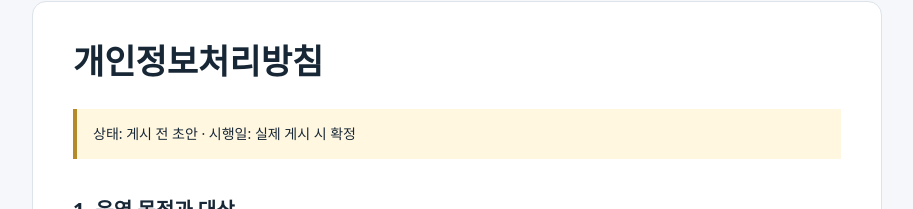
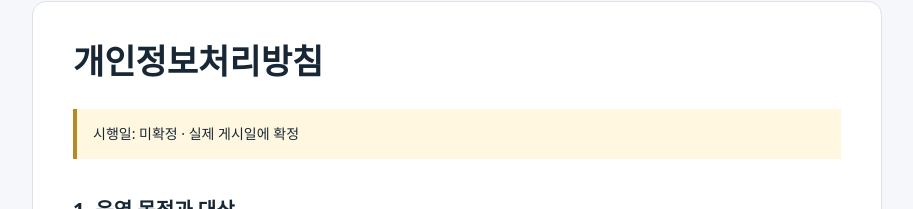
Before and after one commit to hanul4444-maker/hanul4444-maker.github.io, a plain HTML site: page privacy.html in a window 1280 px wide. Shown: the part 138-347 px from the top of the page, without its empty margins (183-1096 px from the left). Drawn offline with Linux system fonts and the light colour scheme.

Commit message:
게시용 안내문 준비: privacy.html (Pages 게시 제외)

```diff
--- a/privacy.html
+++ b/privacy.html
@@ -1,7 +1,7 @@
 <!doctype html>
 <html lang="ko"><head><meta charset="utf-8"><meta name="viewport" content="width=device-width,initial-scale=1"><meta name="description" content="루카 연구자료 보관의 개인용 프로그램 소개 및 정책 안내"><title>개인정보처리방침 | 루카 연구자료 보관</title><style>*{box-sizing:border-box}body{margin:0;background:#f5f7fa;color:#182736;font-family:system-ui,-apple-system,"Malgun Gothic",sans-serif;line-height:1.85;word-break:keep-all;overflow-wrap:anywhere}header,main,footer{max-width:850px;margin:auto;padding:24px}header{padding-top:36px}header>a{font-size:18px;font-weight:750;text-decoration:none;color:#173b56}nav{display:flex;flex-wrap:wrap;gap:10px 22px;margin-top:16px}a{color:#125a82;text-underline-offset:4px}a:focus-visible{outline:3px solid #ecb83f;outline-offset:4px}main{background:white;border:1px solid #dce3e9;border-radius:14px;padding:32px 40px}h1{font-size:clamp(25px,4vw,34px);line-height:1.4;margin:4px 0 24px}h2{font-size:20px;margin:32px 0 12px}p{margin:14px 0}.notice{background:#fff7df;border-left:4px solid #b48b28;padding:12px 16px;font-size:14px;margin-bottom:26px}.contact{border-top:1px solid #dce3e9;margin-top:28px;padding-top:18px}footer{font-size:13px;color:#536678}@media(max-width:600px){header,footer{padding:20px}main{margin:0 12px;padding:22px 20px}h2{font-size:19px}}</style></head><body>
 <header><a href="index.html">루카 연구자료 보관</a><nav aria-label="안내 페이지"><a href="index.html">앱 소개</a><a href="privacy.html">개인정보처리방침</a><a href="terms.html">이용약관</a></nav></header>
-<main><h1>개인정보처리방침</h1><div class="notice">상태: 게시 전 초안 · 시행일: 실제 게시 시 확정</div><section><h2>1. 운영 목적과 대상</h2><p>본 프로그램은 운영자 자신의 주식 연구 기록을 보관·확인하기 위한 개인용 프로그램입니다. 공개 회원가입이나 다른 사람의 Google 계정 자료 수집을 목적으로 하지 않습니다.</p></section>
+<main><h1>개인정보처리방침</h1><div class="notice">시행일: 미확정 · 실제 게시일에 확정</div><section><h2>1. 운영 목적과 대상</h2><p>본 프로그램은 운영자 자신의 주식 연구 기록을 보관·확인하기 위한 개인용 프로그램입니다. 공개 회원가입이나 다른 사람의 Google 계정 자료 수집을 목적으로 하지 않습니다.</p></section>
 <section><h2>2. 처리하는 정보</h2><p>프로그램은 종목코드·수급·가격의 API 원본 응답, 선정 규칙과 결과, 사후 평가 및 저장 확인 기록을 처리합니다. 해당 Drive 파일의 이름·식별번호·생성 시각·버전·내용 일치 확인값 등도 처리합니다.</p>
 <p>Google 접근을 위해 OAuth 인증정보를 사용합니다. 접속 토큰과 갱신 토큰을 담은 Google 인증 자료는 운영 PC에서 Windows 사용자 기반 암호화로 보관합니다. OAuth 설정 파일은 PC의 별도 비공개 폴더에 보관합니다.</p>
 <p>실제 가동 시 기존 키움 토큰을 읽어 시장 자료 조회에 사용합니다. 본 프로그램은 키움 토큰을 발급·갱신·삭제하지 않습니다.</p>
```
